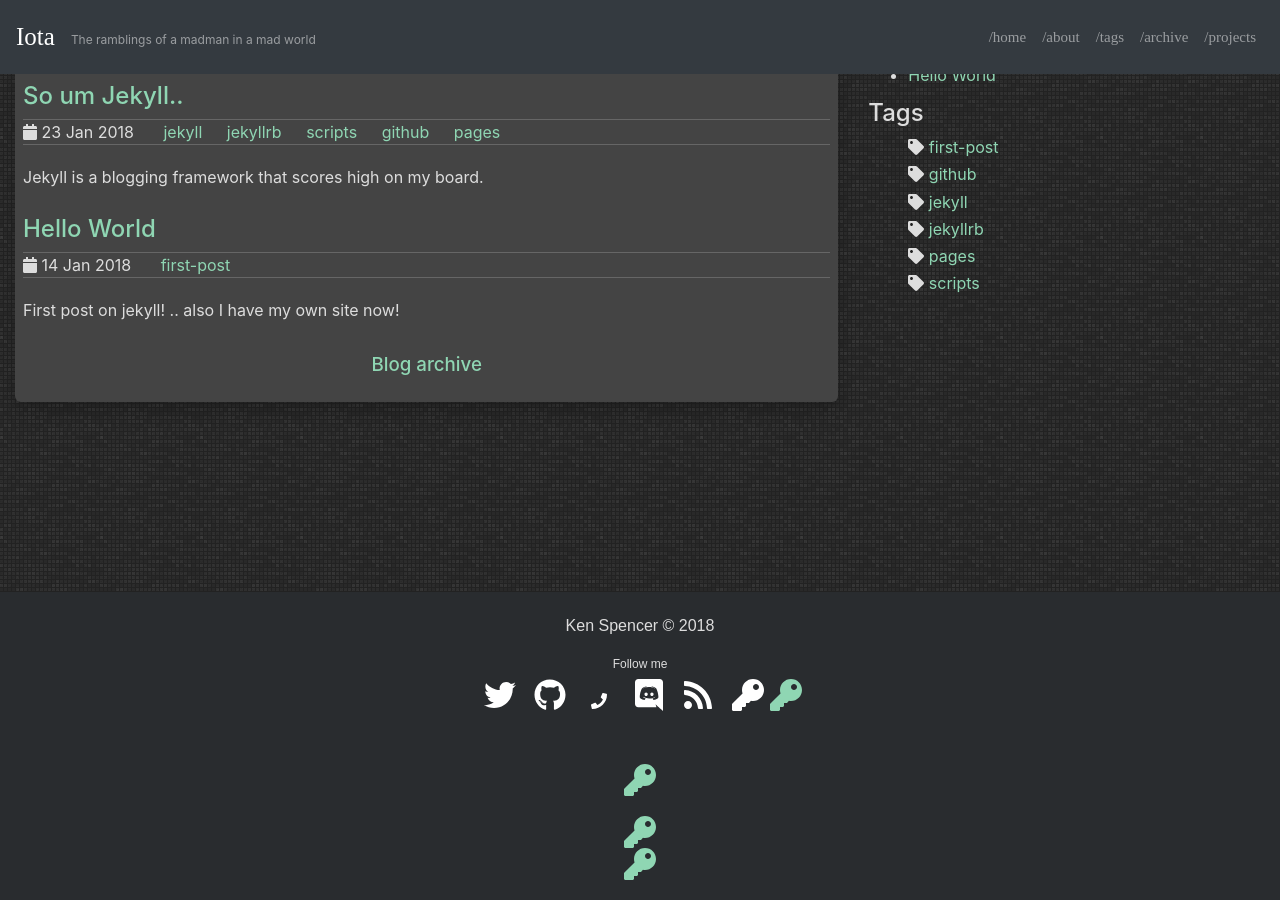
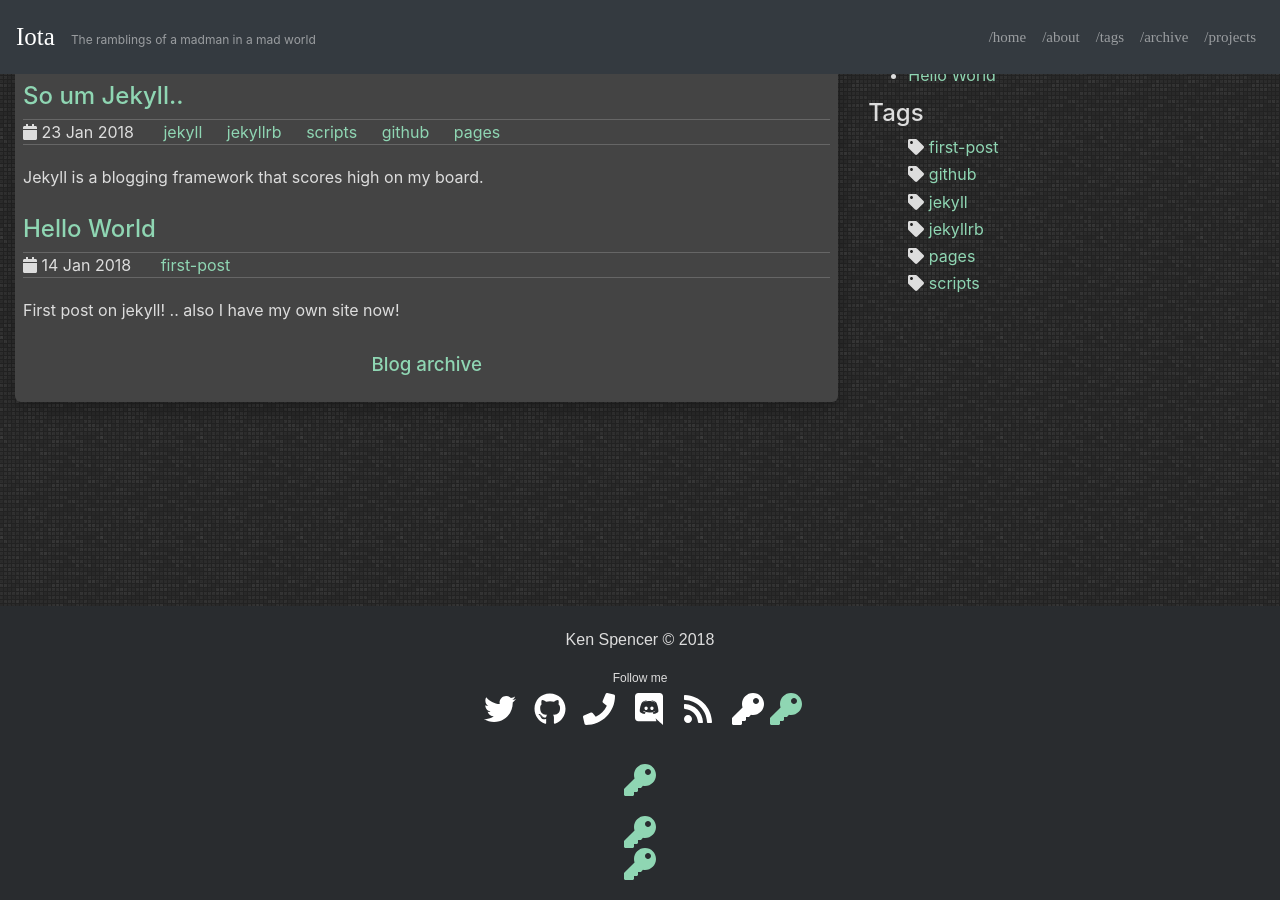
Before and after one commit to IotaSpencer/iotaspencer.me, a Jekyll site: the page built from index.html, in a window 1280 px wide and 900 px high, scrolled down 120 px. Built offline with Jekyll 4.4.1, drawn with Linux system fonts in a browser that asks for light colours; nearby versions of some CDN libraries.

Commit message:
fix phone icon size

```diff
--- a/_includes/links.html
+++ b/_includes/links.html
@@ -17,7 +17,7 @@
   {% endif %} {% if site.social.tel %}
   <li>
     <a title="Call {{site.name}} via Telephone" href="tel:{{ site.social.tel }}" target="_blank">
-      <i class="fas fa-phone"></i>
+      <i class="fas fa-phone fa-2x"></i>
     </a>
   </li>
   {% endif %} {% if site.social.discord %}
```
